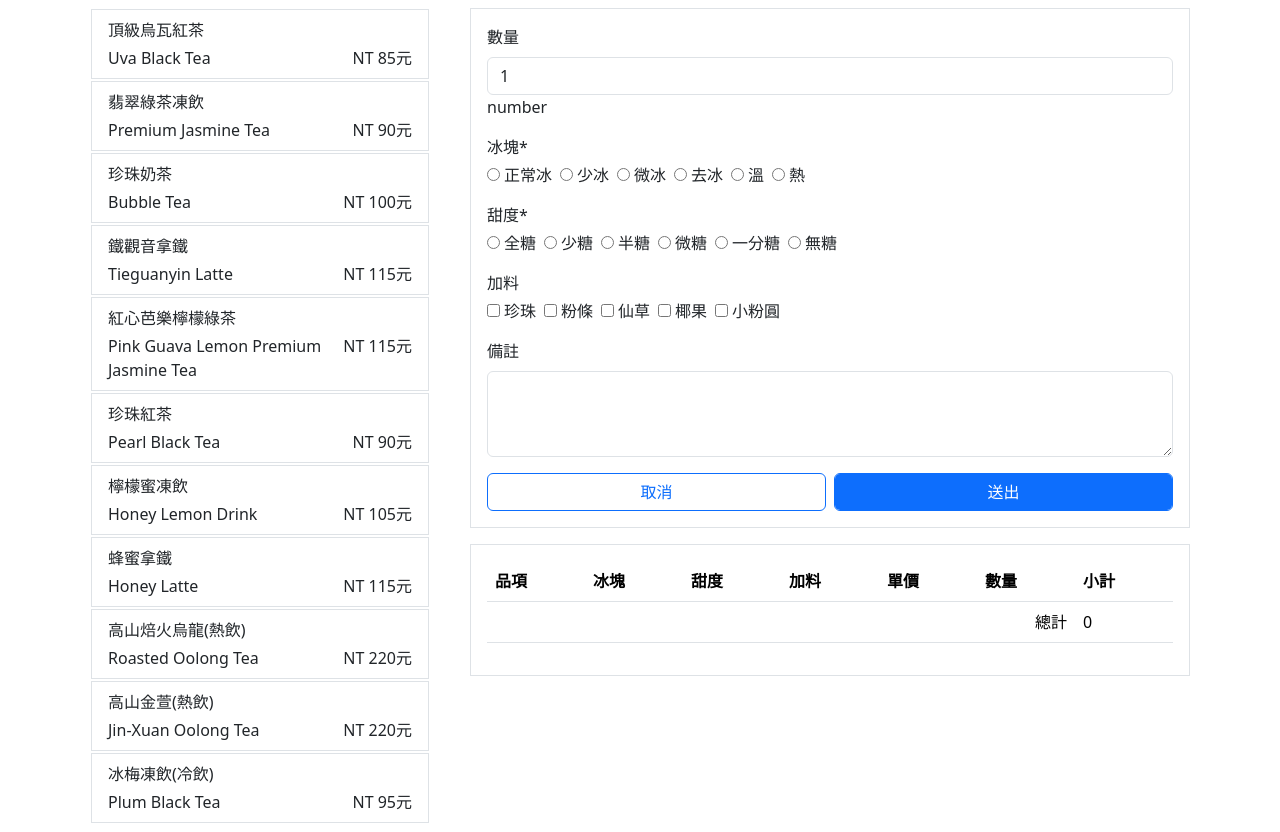
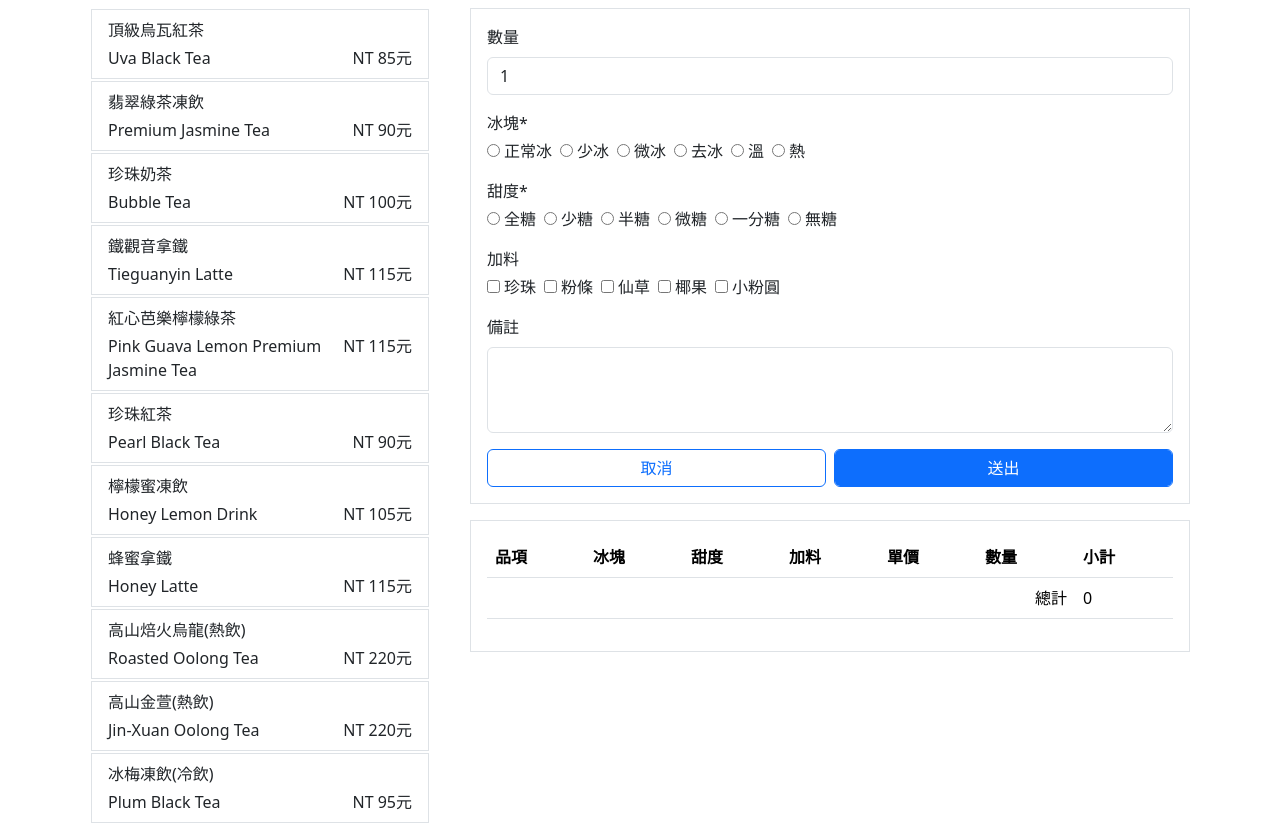
Before and after one commit to chen19970221/ShoppingCart, a Vue app: page / in a window 1280 px wide. Built offline with nearby package versions, Linux system fonts and the light colour scheme.

Commit message:
修改細節

```diff
--- a/src/components/Details.vue
+++ b/src/components/Details.vue
@@ -46,7 +46,6 @@ function cancelDetails() {
       <div class="mb-3">
         <label for="quantity" class="form-label">數量</label>
         <input type="number" id="quantity" class="form-control" v-model.number="drinkQuantity">
-        {{ typeof drinkQuantity }}
       </div>
 
       <!-- ice -->
```
